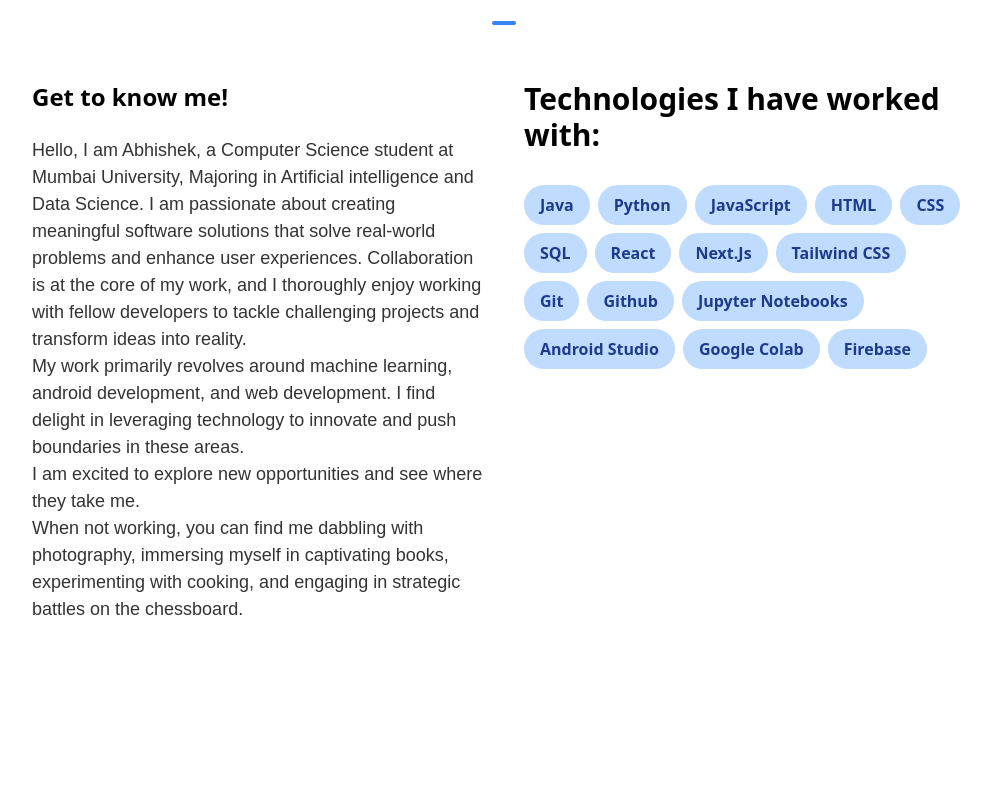
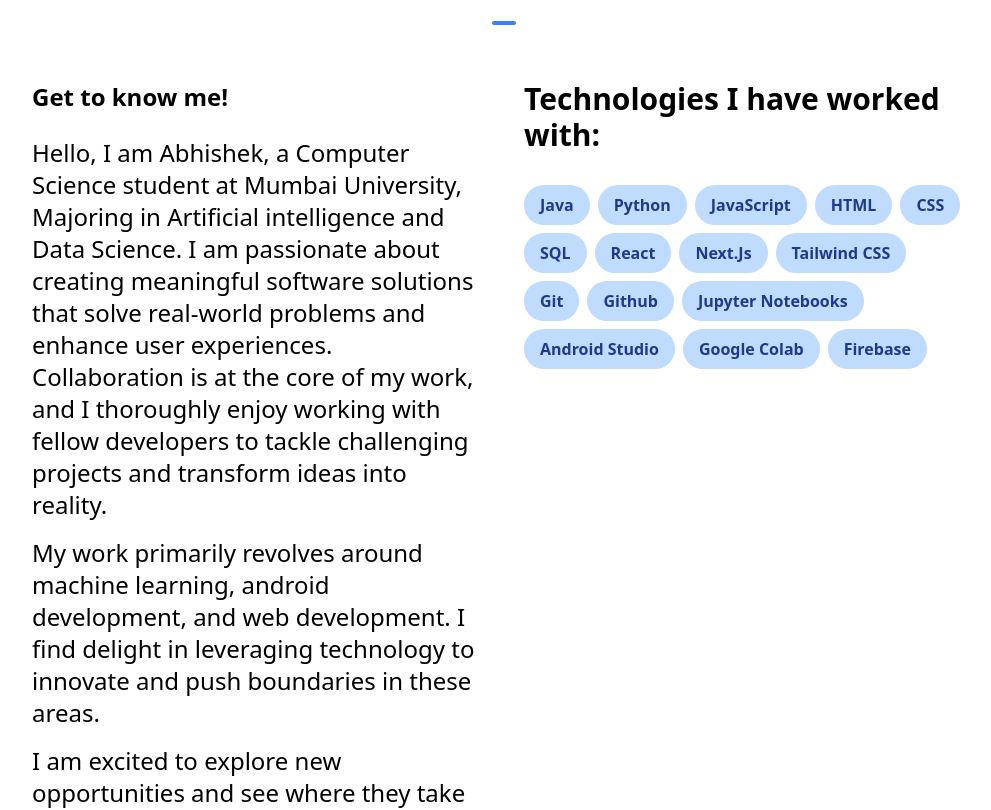
Before and after one commit to abmath113/AbhishekPortfolio, a Next.js app: page / in a window 1280 px wide. Shown: the part 1100-1910 px from the top of the page, without its empty margins (136-1127 px from the left). Built offline with nearby package versions, Linux system fonts and the light colour scheme.

Commit message:
adjusted about section font to dark mode and added few emojis

```diff
--- a/components/AboutSection.tsx
+++ b/components/AboutSection.tsx
@@ -18,13 +18,13 @@
   { skill: "Firebase" },
 ];
 
-const paragraphStyle = {
-  fontFamily: "'Avenir Light', Arial, sans-serif",
-  fontWeight: 300,
-  fontSize: "18px",
-  color: "#333",
-  lineHeight: 1.5,
-};
+// const paragraphStyle = {
+//   fontFamily: "'Avenir Light', Arial, sans-serif",
+//   fontWeight: 300,
+//   fontSize: "18px",
+//   color: "#333",
+//   lineHeight: 1.5,
+// };
 const AboutSection = () => {
   return (
     <section id="about">
@@ -42,7 +42,7 @@
               Get to know me!
             </h1>
 
-            <p style={paragraphStyle}>
+            <p className="text-center text-2xl font-thin mb-4 md:text-left">
         Hello, I am Abhishek, a Computer Science student at Mumbai University,
         Majoring in Artificial intelligence and Data Science. I am passionate
         about creating meaningful software solutions that solve real-world
@@ -50,18 +50,18 @@
         my work, and I thoroughly enjoy working with fellow developers to tackle
         challenging projects and transform ideas into reality.
       </p>
-      <p style={paragraphStyle}>
+      <p className="text-center text-2xl font-thin mb-4 md:text-left">
         My work primarily revolves around machine learning, android development,
         and web development. I find delight in leveraging technology to innovate
         and push boundaries in these areas.
       </p>
-      <p style={paragraphStyle}>
+      <p className="text-center text-2xl font-thin mb-4 md:text-left">
         I am excited to explore new opportunities and see where they take me.
       </p>
-      <p style={paragraphStyle}>
-        When not working, you can find me dabbling with photography, immersing
-        myself in captivating books, experimenting with cooking, and engaging in
-        strategic battles on the chessboard.
+      <p className="text-center text-2xl font-thin mb-4 md:text-left">
+        When not working, you can find me dabbling with photography📸, immersing
+        myself in captivating books📖, experimenting with cooking🍝, and engaging in
+        strategic battles on the chessboard♘.
       </p>
 
           </div>
```
